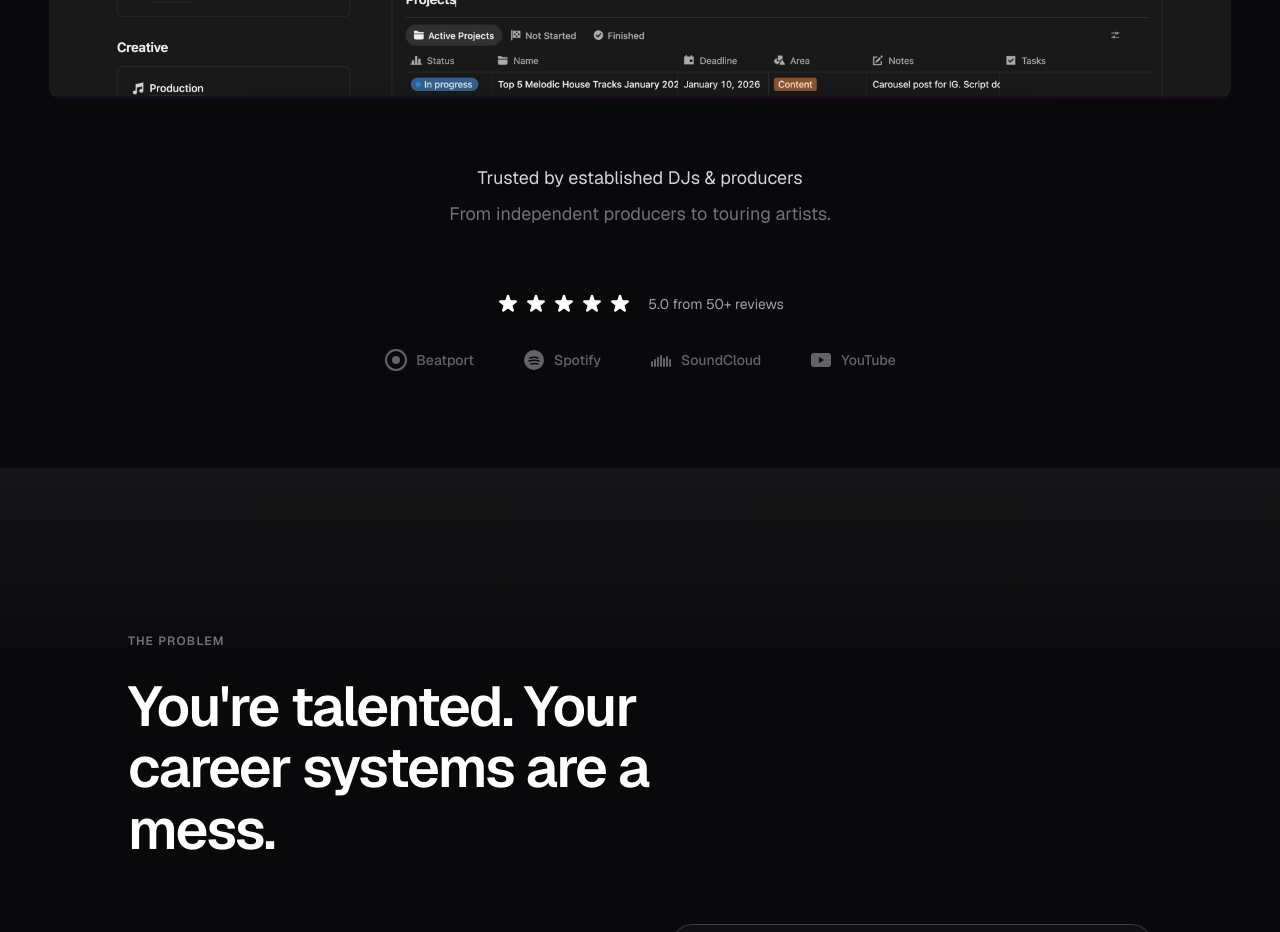
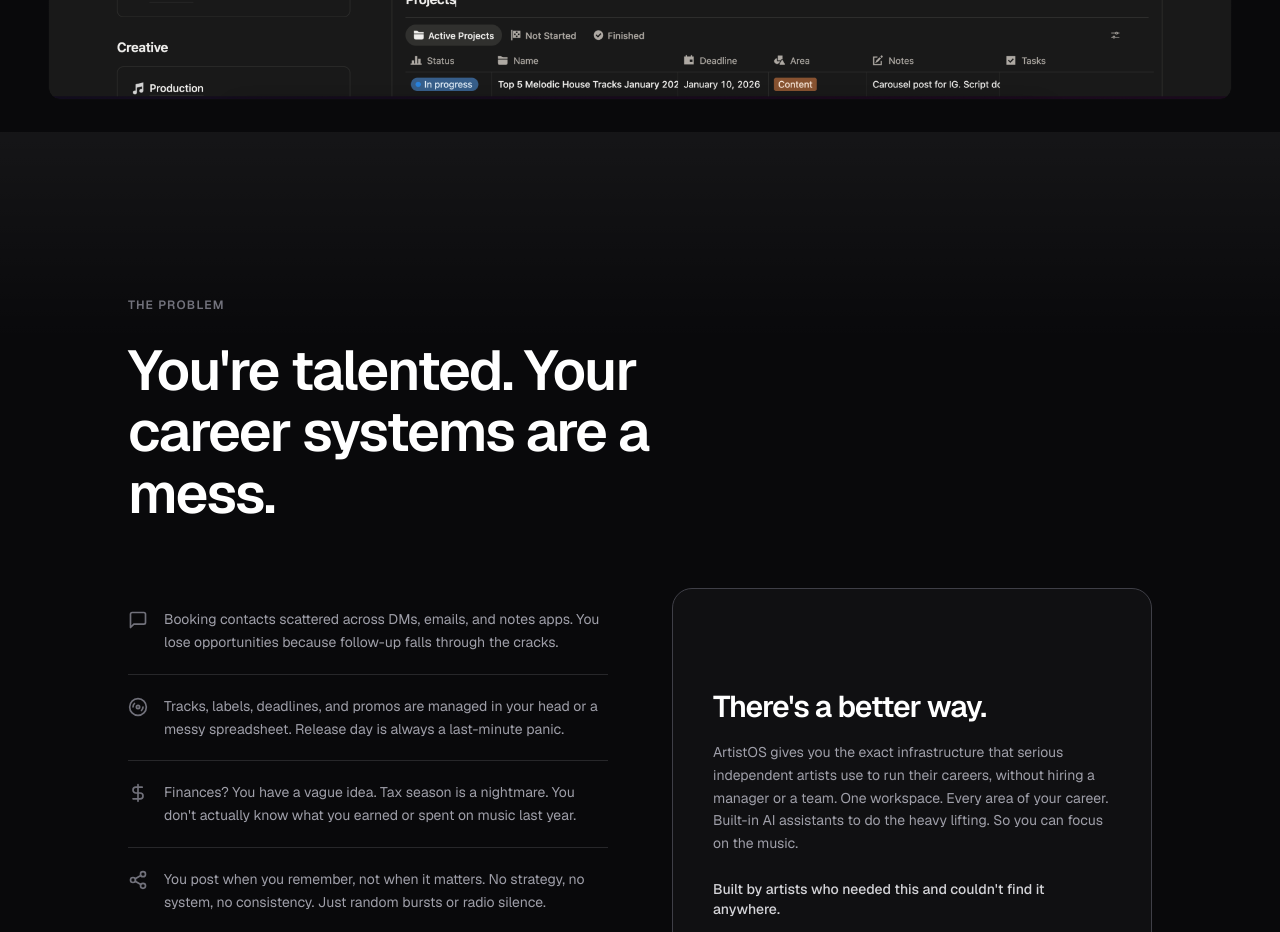
Before and after one commit to artistosofficial/artistos, a Next.js app: page / in a window 1280 px wide. Shown: the part 1180-2112 px from the top of the page. Built offline with nearby package versions, Linux system fonts and the light colour scheme.

Commit message:
fix: remove logo cloud / reviews section from landing page

```diff
--- a/components/hero-3d-stage.tsx
+++ b/components/hero-3d-stage.tsx
@@ -6,7 +6,6 @@ import { EmailCaptureProvider } from "@/lib/email-capture-context"
 import { EmailCaptureModal } from "./email-capture-modal"
 import { HeroCTA } from "./hero-cta"
 import { Navbar } from "./navbar"
-import { LogoCloud } from "./logo-cloud"
 import { FeatureCardsSection } from "./feature-cards-section"
 import { ProductDirectionSection } from "./product-direction-section"
 import { BookingsARSection } from "./bookings-ar-section"
@@ -186,7 +185,7 @@ export function Hero3DStage() {
 
       </section>
 
-      <LogoCloud />
+      {/* <LogoCloud /> */}
       <FeatureCardsSection />
       <ProductDirectionSection />
       <BookingsARSection />
```
